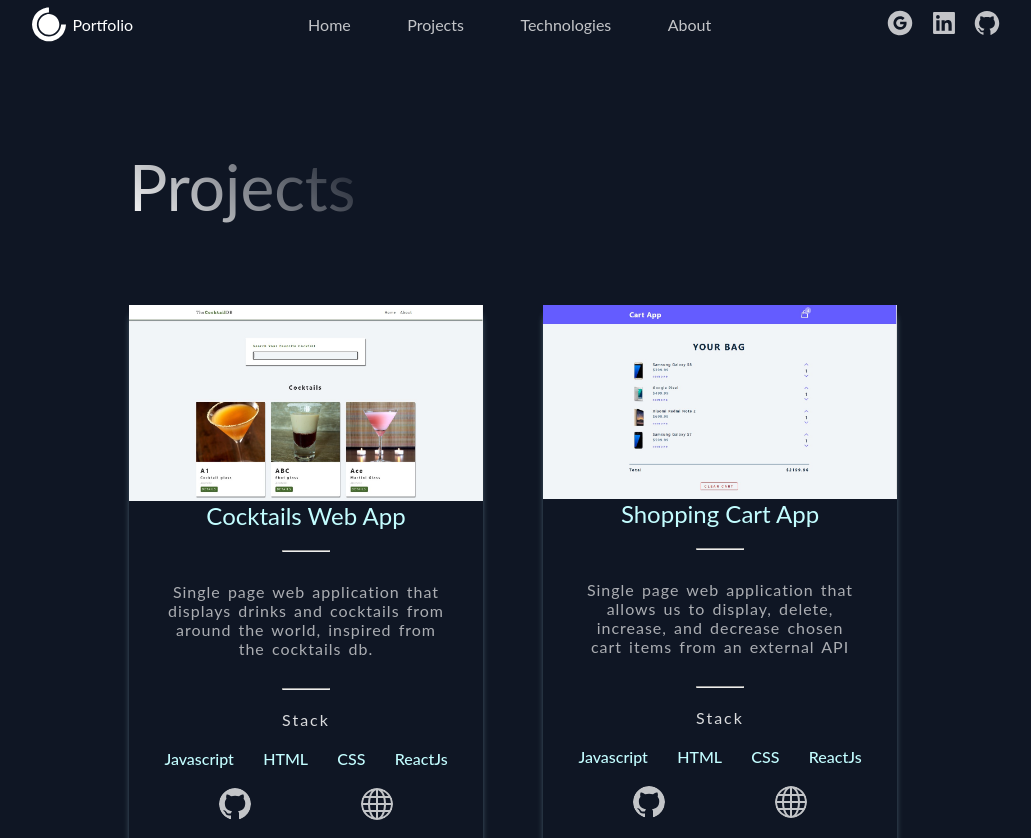
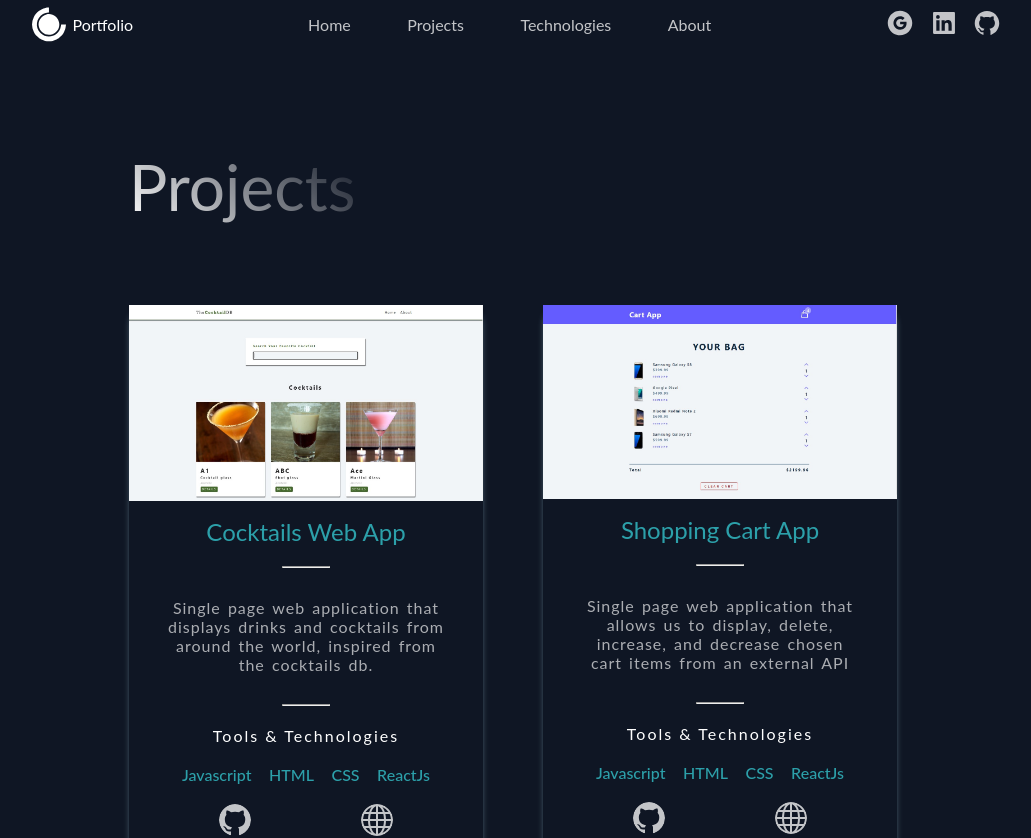
Before and after one commit to eslamsobhy/portfolio-app, a React (Create React App) app: page /projects in a window 1280 px wide. Shown: the top 838 px of the page, without its empty margins (127-1158 px from the left). Built offline with nearby package versions, Linux system fonts and the light colour scheme.

Commit message:
applied some content/styles changes

```diff
--- a/src/components/Projects/Projects.js
+++ b/src/components/Projects/Projects.js
@@ -26,7 +26,7 @@ const Projects = () => {
                 <hr className="project-hr" />
                 <p className="project-description">{description}</p>
                 <hr className="project-hr" />
-                <div className="stack">Stack</div>
+                <div className="stack">Tools & Technologies</div>
                 <div className="stack-tags">
                   {tags.map((tag, index) => {
                     return (
@@ -37,10 +37,10 @@ const Projects = () => {
                   })}
                 </div>
                 <div className="links">
-                  <a href={source} title="code">
+                  <a href={source} title="code" target="_blank">
                     <BsGithub />
                   </a>
-                  <a href={visit} title="live demo">
+                  <a href={visit} title="live demo" target="_blank">
                     <BsGlobe />
                   </a>
                 </div>
--- a/src/components/Projects/projects.css
+++ b/src/components/Projects/projects.css
@@ -20,7 +20,7 @@
   flex-direction: column;
   align-items: center;
   box-shadow: 0 8px 8px -4px lightblue;
-  border-radius: 5px;
+  border-radius: 2%;
 }
 
 .project-img {
@@ -28,8 +28,9 @@
 }
 
 .project-title {
-  color: #c3fdff;
+  color: #40f9ff9c;
   font-size: 1.5rem;
+  margin-top: 1rem;
 }
 
 hr {
@@ -52,15 +53,15 @@ hr {
 
 .stack {
   letter-spacing: 2px;
-  color: rgba(255, 255, 255, 0.85);
+  color: rgba(255, 255, 255);
 }
 
 .stack-tags {
   width: 80%;
   display: flex;
-  justify-content: space-between;
+  justify-content: space-evenly;
   margin: 20px auto;
-  color: #c3fdff;
+  color: #40f9ff9c;
   font-weight: 500;
 }
 
```
